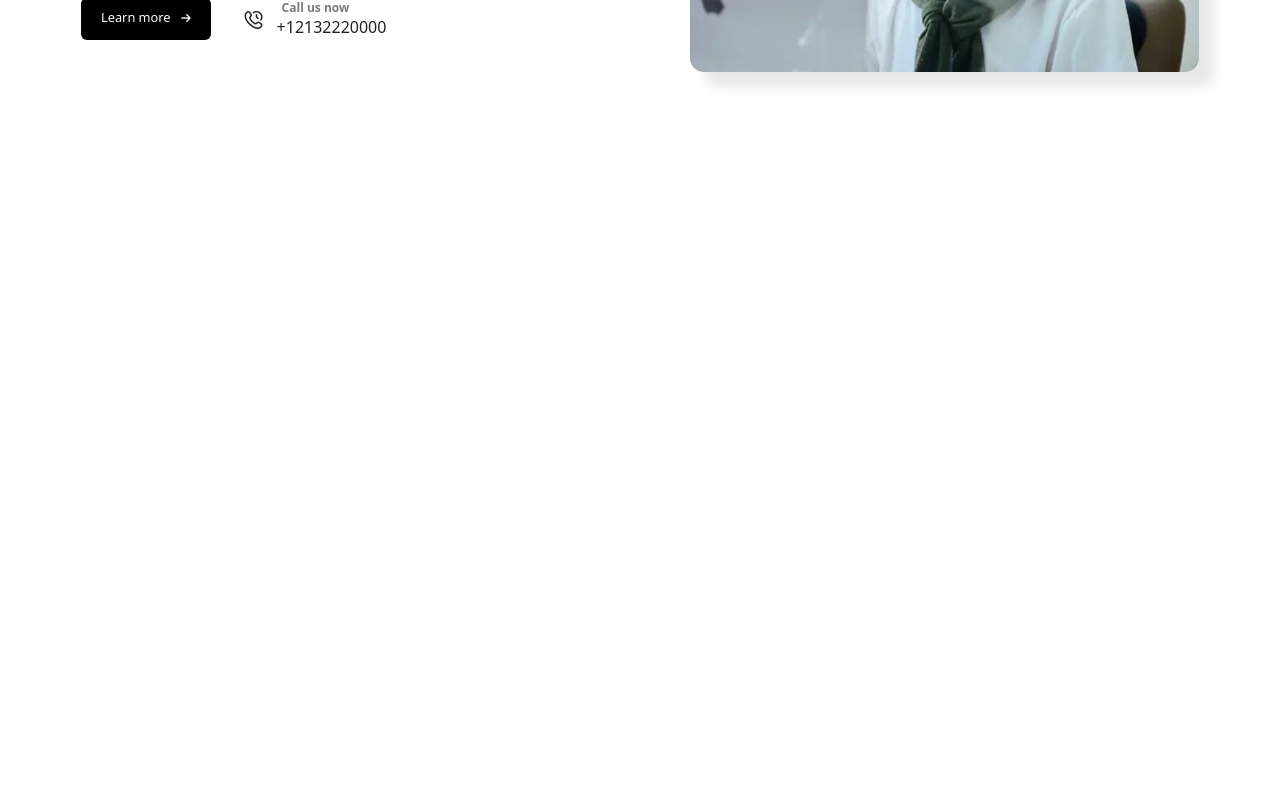
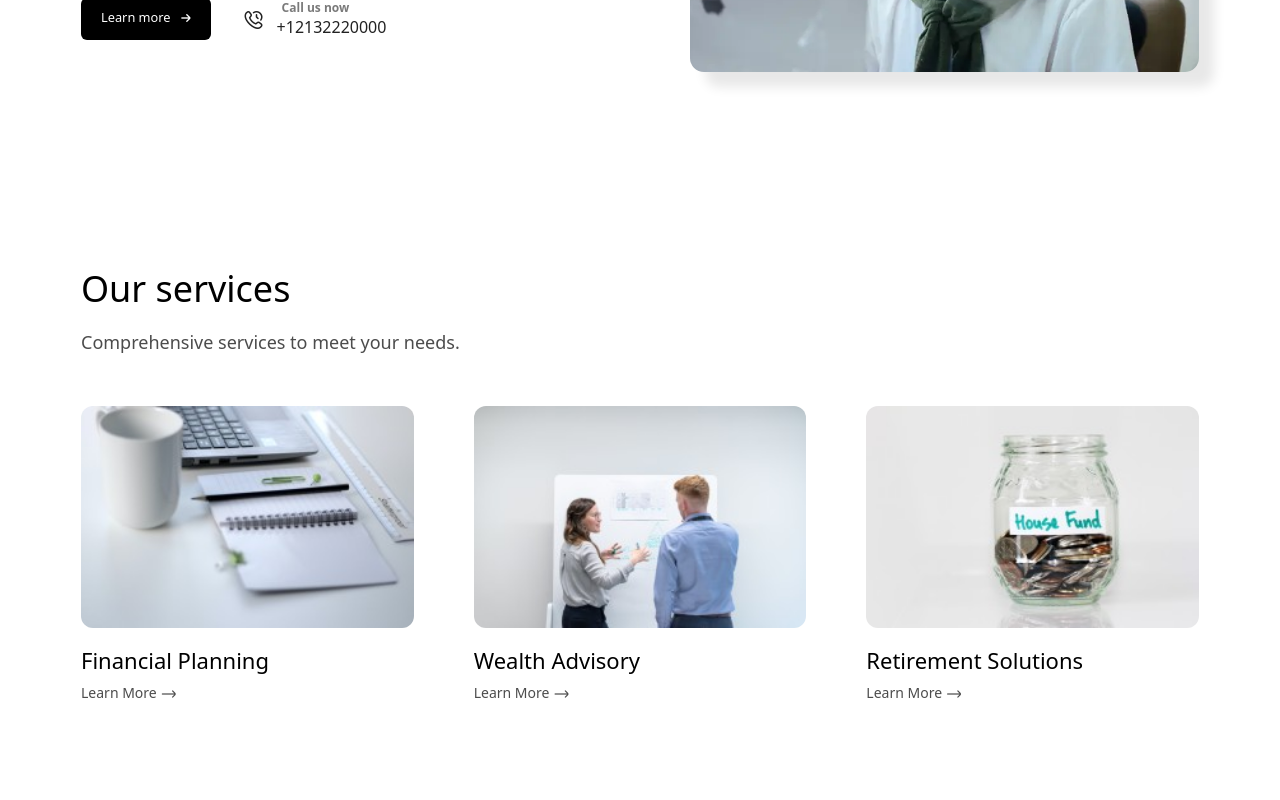
Before and after one commit to can-erturk/digital-agency, a Vue app: page / in a window 1280 px wide. Shown: the part 2000-2800 px from the top of the page. Built offline with nearby package versions, Linux system fonts and the light colour scheme.

Commit message:
Create services section and add it to home page

```diff
--- /dev/null
+++ b/src/components/sections/Services.vue
@@ -0,0 +1,51 @@
+<script setup>
+import ServiceItem from '@/components/ui/ServiceItem.vue'
+
+const services = [
+  {
+    title: 'Financial Planning',
+    url: '/services/financial-planning',
+    image: '/services/s10-min.jpg'
+  },
+  {
+    title: 'Wealth Advisory',
+    url: '/services/wealth-advisory',
+    image: '/services/s5-min.jpg'
+  },
+  {
+    title: 'Retirement Solutions',
+    url: '/services/retirement-solutions',
+    image: '/services/s7-min.jpg'
+  }
+]
+</script>
+
+<template>
+  <section class="services" id="services">
+    <div class="container">
+      <h2>Our services</h2>
+      <p>Comprehensive services to meet your needs.</p>
+
+      <div class="services-list">
+        <ServiceItem v-for="service in services" :key="service.title" :service="service" />
+      </div>
+    </div>
+  </section>
+</template>
+
+<style scoped>
+.services-list {
+  display: flex;
+  flex-wrap: wrap;
+  justify-content: center;
+  gap: 3.75rem;
+  margin-top: 3.125rem;
+}
+
+@media screen and (max-width: 768px) {
+  .services-list {
+    flex-direction: column;
+    gap: 1.875rem;
+  }
+}
+</style>
--- /dev/null
+++ b/src/components/ui/ServiceItem.vue
@@ -0,0 +1,87 @@
+<script setup>
+import { defineProps } from 'vue'
+
+defineProps({
+  service: {
+    type: Object,
+    required: true
+  }
+})
+</script>
+
+<template>
+  <a class="service-item" :href="service.url">
+    <img :src="service.image" :alt="service.title" />
+
+    <h3>{{ service.title }}</h3>
+
+    <span class="learn-more">
+      <span>Learn More</span>
+      <i class="fi fi-rr-arrow-right"></i>
+    </span>
+  </a>
+</template>
+
+<style scoped>
+.service-item,
+.service-item * {
+  text-decoration: none;
+}
+
+.service-item {
+  /* 3.75rem comes from the padding of the services list */
+  width: calc(33.33333% - calc(3.75rem * 2 / 3));
+  text-align: left;
+  transition: all 0.1s ease-in-out;
+}
+
+.service-item:hover {
+  transform: scale(1.05);
+}
+
+.service-item img {
+  width: 100%;
+  margin: 0 auto;
+  border-radius: 12px;
+  transition: all 0.1s ease-in-out;
+}
+
+.service-item:hover img {
+  box-shadow: 0 0 25px #00000020;
+}
+
+.service-item h3 {
+  margin-top: 0.75rem;
+  margin-bottom: 0.5rem;
+}
+
+.service-item .learn-more {
+  font-size: 0.875rem;
+  display: flex;
+  align-items: center;
+  color: var(--text-light);
+}
+
+.service-item .learn-more i {
+  position: relative;
+  top: 3px;
+  margin-left: 5px;
+}
+
+@media screen and (max-width: 1024px) {
+  .service-item {
+    /* 3.75rem comes from the padding of the services list */
+    width: calc(50% - calc(3.75rem  / 2));
+  }
+}
+
+@media (max-width: 768px) {
+  .service-item {
+    width: 100%;
+    text-align: center;
+  }
+  .service-item .learn-more {
+    justify-content: center;
+  }
+}
+</style>
--- a/src/views/HomeView.vue
+++ b/src/views/HomeView.vue
@@ -3,6 +3,7 @@ import Hero from '@/components/sections/Hero.vue'
 import References from '@/components/sections/References.vue'
 import WhyUs from '@/components/sections/WhyUs.vue'
 import AboutUs from '@/components/sections/AboutUs.vue'
+import Services from '@/components/sections/Services.vue'
 </script>
 
 <template>
@@ -10,5 +11,6 @@ import AboutUs from '@/components/sections/AboutUs.vue'
   <References />
   <WhyUs />
   <AboutUs />
+  <Services />
   <div style="height: 100vh"></div>
 </template>
```
